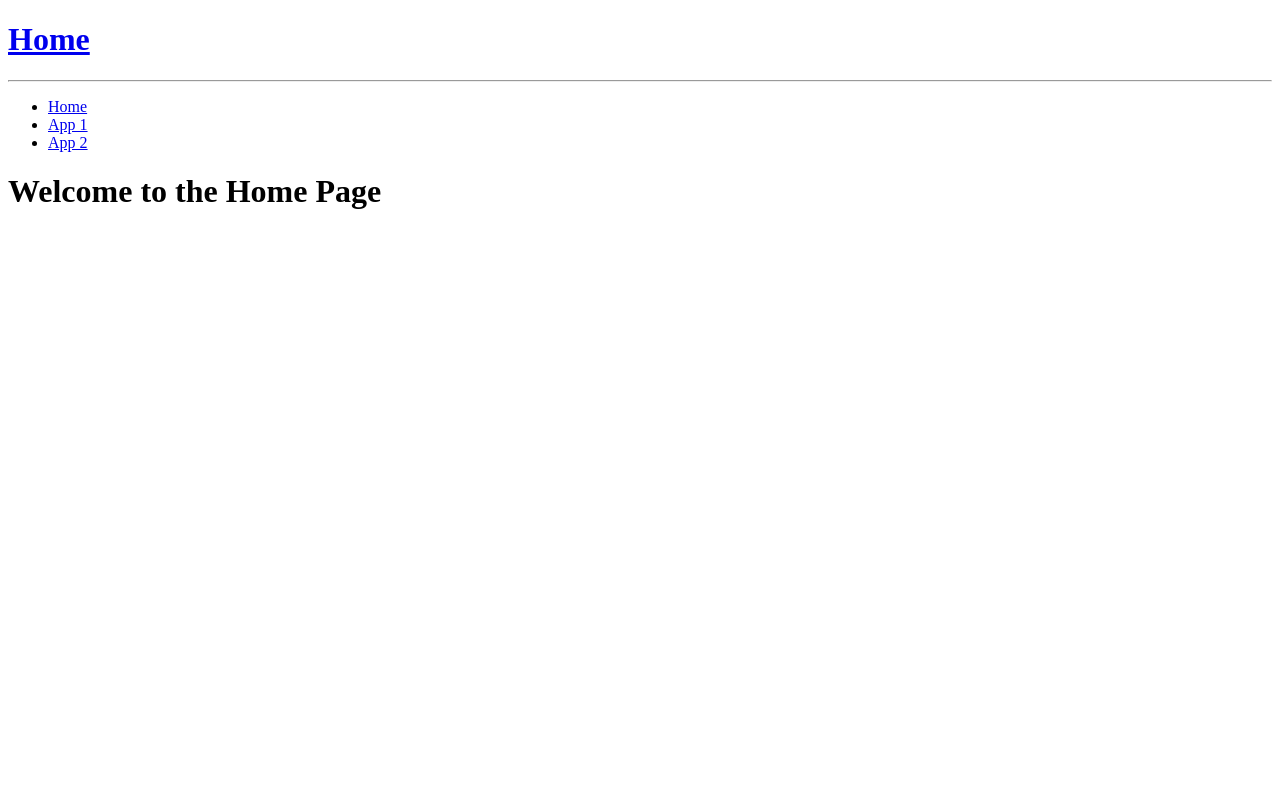
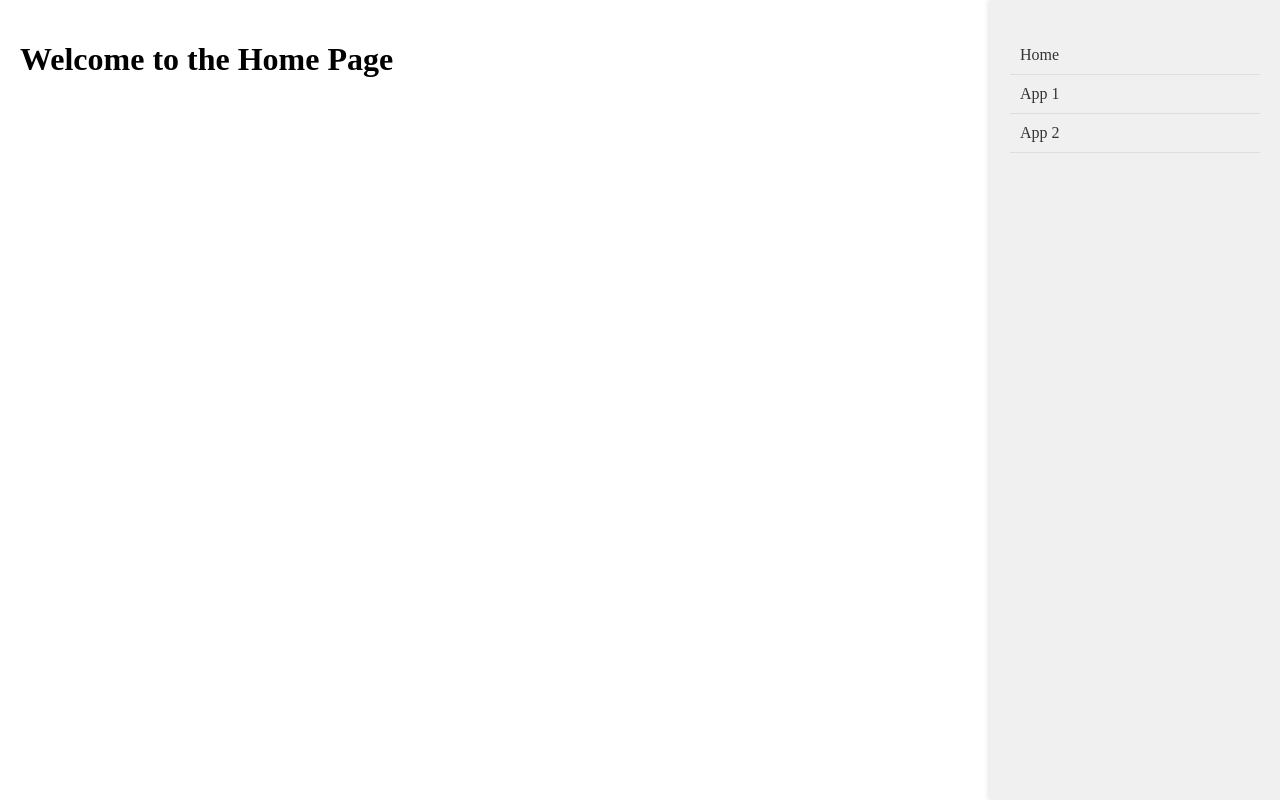
Before and after one commit to AhmedRefaat/WebTrail1, a Django app: page /Jobs/ in a window 1280 px wide. Run offline with Django 5.2, Linux system fonts and the light colour scheme.

```diff
--- a/project/settings.py
+++ b/project/settings.py
@@ -11,6 +11,7 @@ https://docs.djangoproject.com/en/5.0/ref/settings/
 """
 
 from pathlib import Path
+import os
 
 # Build paths inside the project like this: BASE_DIR / 'subdir'.
 BASE_DIR = Path(__file__).resolve().parent.parent
@@ -122,6 +123,10 @@ USE_TZ = True
 
 STATIC_URL = "static/"
 
+STATICFILES_DIRS = [
+    os.path.join(BASE_DIR, 'static'),
+]
+
 # Default primary key field type
 # https://docs.djangoproject.com/en/5.0/ref/settings/#default-auto-field
 
--- /dev/null
+++ b/static/css/style.css
@@ -0,0 +1,40 @@
+body {
+    margin: 0;
+    display: flex;
+    min-height: 100vh;
+    flex-direction: row-reverse; /* Reverse order to put sidebar on the right */
+}
+
+#wrapper {
+    display: flex;
+    flex: 1;
+}
+
+#content {
+    flex-grow: 1;
+    padding: 20px;
+}
+
+#sidebar {
+    width: 250px; /* Set the width of the sidebar */
+    background-color: #f0f0f0; /* Sidebar background color */
+    padding: 20px;
+    box-shadow: -2px 0 5px rgba(0, 0, 0, 0.1); /* Optional shadow effect */
+}
+
+#sidebar ul {
+    list-style-type: none;
+    padding: 0;
+}
+
+#sidebar ul li a {
+    display: block;
+    padding: 10px;
+    text-decoration: none;
+    color: #333;
+    border-bottom: 1px solid #ddd; /* Optional border */
+}
+
+#sidebar ul li a:hover {
+    background-color: #ddd; /* Hover effect */
+}
--- a/templates/base.html
+++ b/templates/base.html
@@ -1,3 +1,5 @@
+{% load static %}
+
 <!DOCTYPE html>
 <html lang="en">
 <head>
@@ -5,15 +7,14 @@
     <meta name="viewport" content="width=device-width, initial-scale=1.0">
     <title>{% block title %}My Django Project{% endblock %}</title>
     {% block head %}{% endblock %}
-
-    <a href="/">
-        <h1>Home</h1>
-    </a>
-    <hr>
+    <link rel="stylesheet" href="{% static 'css/style.css' %}?v=1.0">
     <!-- Additional head elements can be placed here -->
 </head>
 <body>
-    <div id="container">
+    <div id="wrapper">
+        <div id="content">
+            {% block content %}{% endblock %}
+        </div>
         <div id="sidebar">
             <!-- Navigation Menu -->
             <ul>
@@ -24,9 +25,6 @@
                 <!-- More links for other apps -->
             </ul>
         </div>
-        <div id="content">
-            {% block content %}{% endblock %}
-        </div>
     </div>
 </body>
 </html>
```
Also changed, not shown: db.sqlite3, 1 other file.
